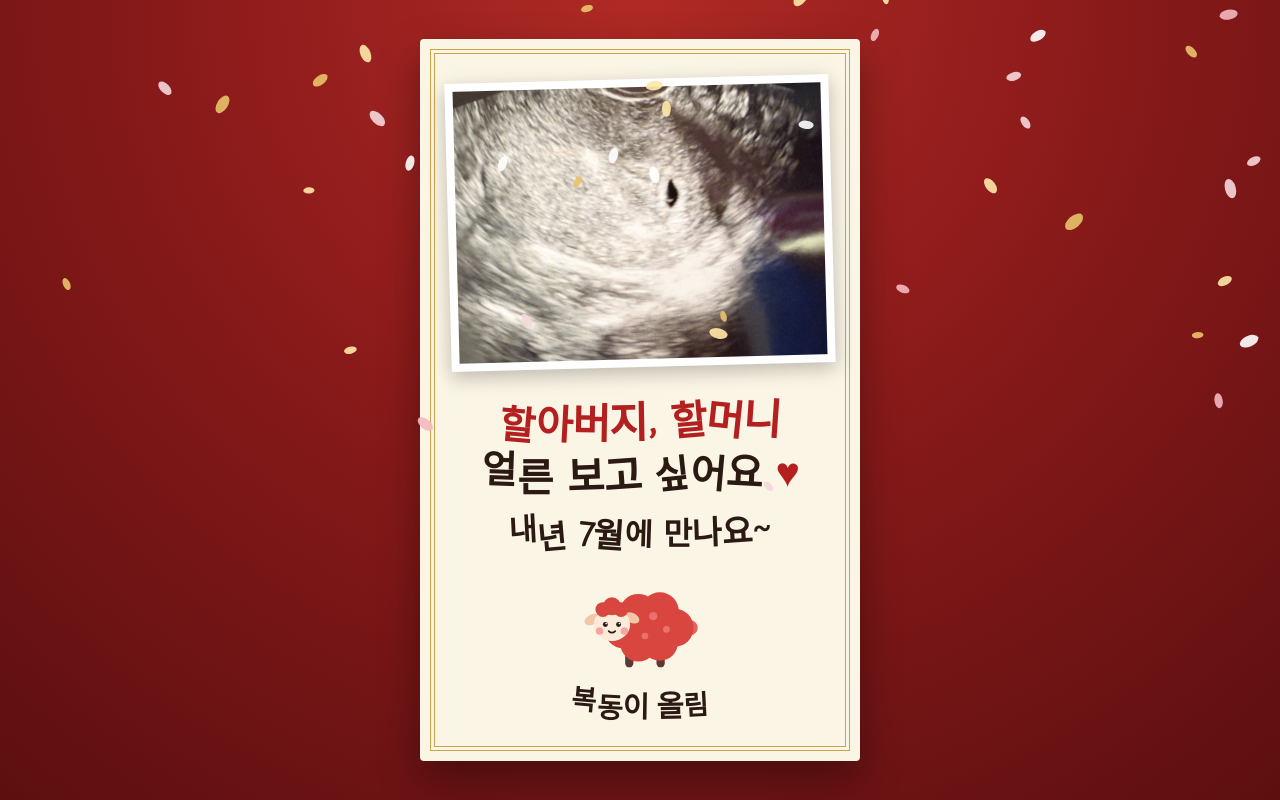
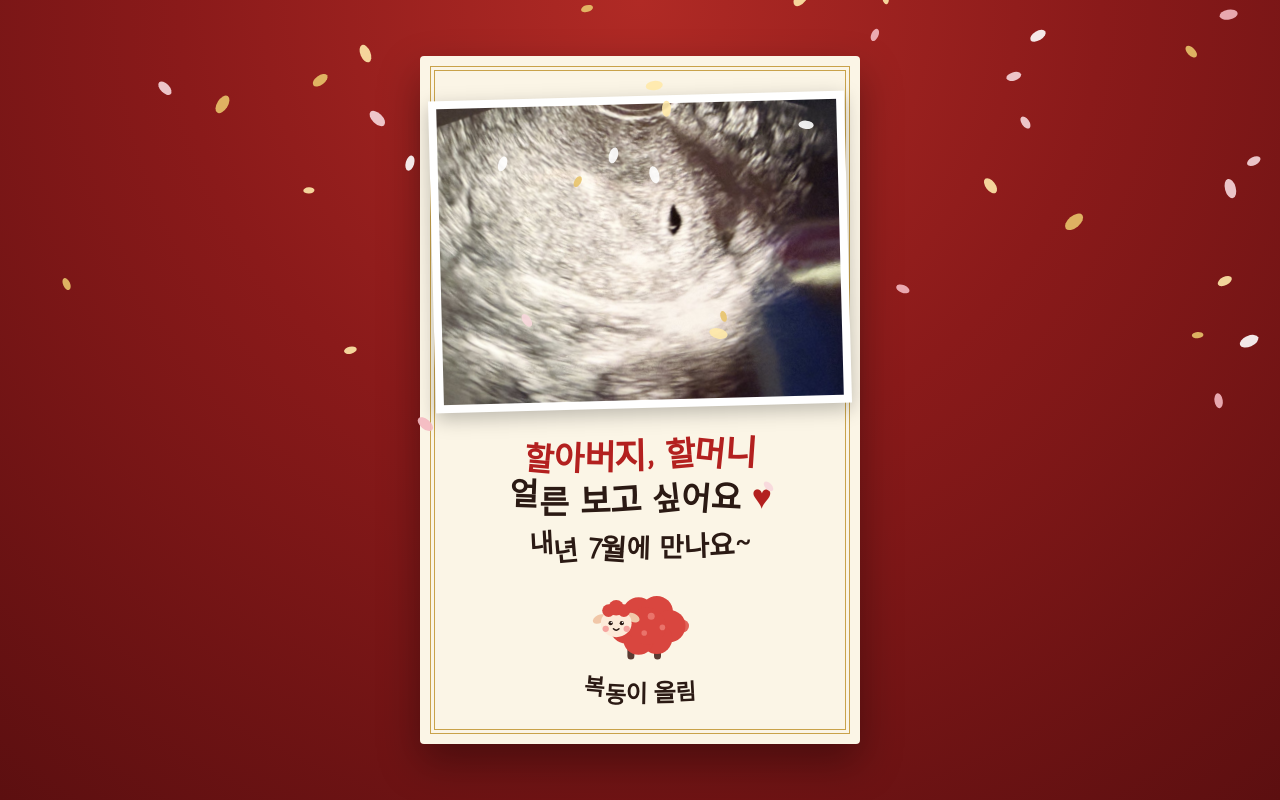
Before and after one commit to WRhusband/heeraedeung-menu, a plain HTML site: page index.html in a window 1280 px wide. Both pictures are taken after a click on the button "특선 요리 보기". Drawn offline with Linux system fonts and the light colour scheme; a web font is replaced by a local one.

Commit message:
Smaller text, larger photo
Co-Authored-By: Claude Fable 5.2 <noreply@anthropic.com>
Claude-Session: https://claude.ai/code/session_01FgqHMLjKh5bKXrwBrSgMEP

```diff
--- a/index.html
+++ b/index.html
@@ -114,8 +114,8 @@ h1 {
 
 /* 공개 화면 */
 .photo {
-  margin: 0 auto 26px;
-  width: 100%;
+  margin: 0 -16px 24px;
+  width: calc(100% + 32px);
   aspect-ratio: 4 / 3;
   background: #10151d;
   border: 8px solid #fff;
@@ -131,7 +131,7 @@ h1 {
 .message {
   font-family: var(--font-kid);
   font-weight: 700;
-  font-size: 40px;
+  font-size: 33px;
   line-height: 1.3;
   margin: 0;
   text-wrap: balance;
@@ -141,19 +141,19 @@ h1 {
 .meet {
   font-family: var(--font-kid);
   font-weight: 700;
-  font-size: 32px;
+  font-size: 27px;
   line-height: 1.3;
-  margin: 14px 0 0;
+  margin: 10px 0 0;
   color: var(--ink);
 }
 .heart { color: var(--seal); }
-.sheep { display: block; width: 132px; height: auto; margin: 18px auto 0; }
+.sheep { display: block; width: 112px; height: auto; margin: 14px auto 0; }
 .wobble .w { display: inline-block; white-space: nowrap; }
 .wobble .c { display: inline-block; }
 .sign {
   font-family: var(--font-kid);
   font-weight: 700;
-  font-size: 28px;
+  font-size: 23px;
   margin: 6px 0 0;
   color: var(--ink);
 }
@@ -170,8 +170,8 @@ h1 {
 
 @media (max-width: 360px) {
   h1 { font-size: 34px; }
-  .message { font-size: 33px; }
-  .meet { font-size: 27px; }
+  .message { font-size: 28px; }
+  .meet { font-size: 23px; }
   .sheet { padding: 34px 22px 30px; }
 }
 @media (prefers-reduced-motion: reduce) {
```
